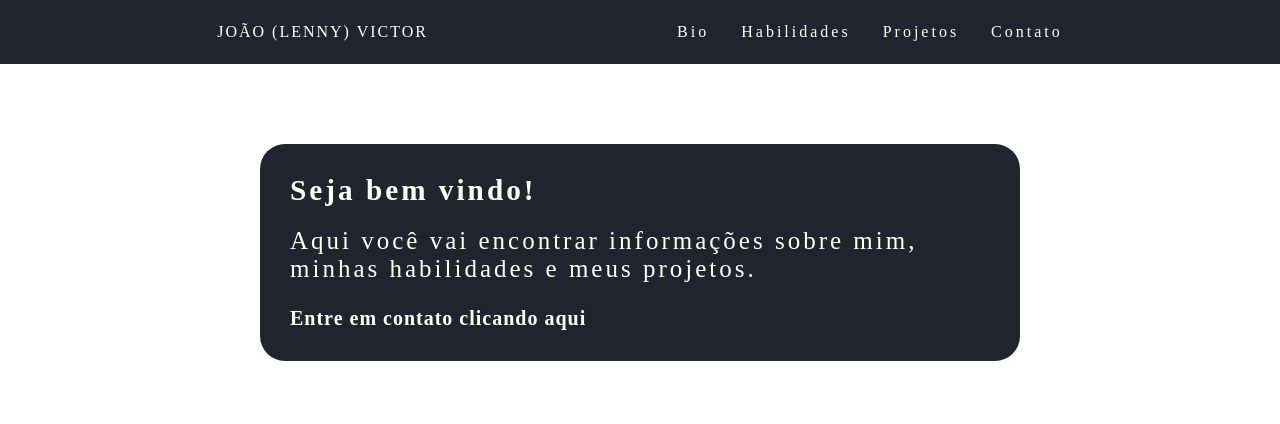
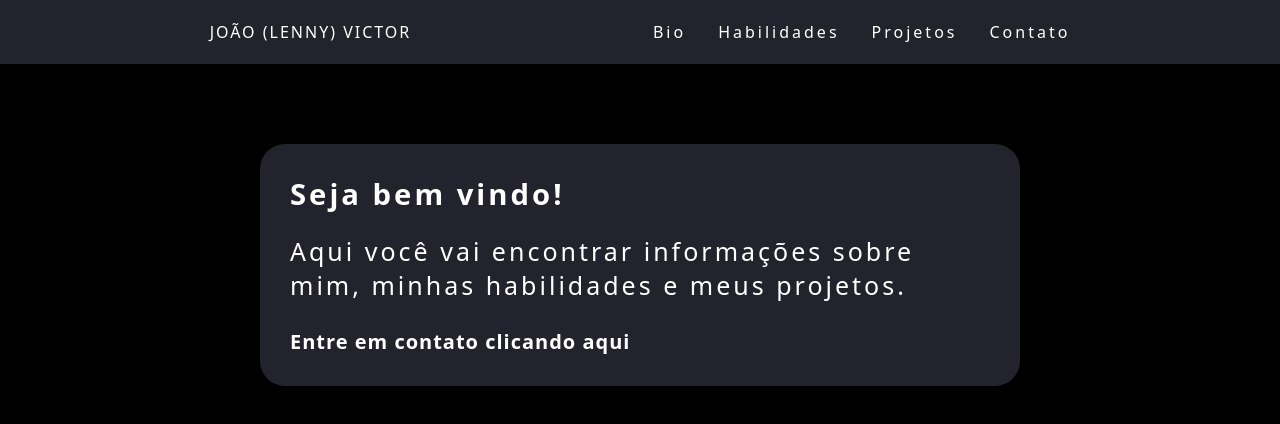
Before and after one commit to JVLENNY10/JVLENNY10.github.io, a React (Create React App) app: page / in a window 1280 px wide. Shown: the top 424 px of the page. Built offline with nearby package versions, Linux system fonts and the light colour scheme.

Commit message:
CSS - index.css
- Adicionando font-family;
- Adicionando backgrount-color.

```diff
--- a/src/css/index.css
+++ b/src/css/index.css
@@ -1,8 +1,10 @@
 * {
+  font-family: system-ui, -apple-system, Helvetica, Arial, sans-serif;
   margin: 0;
   padding: 0;
 }
 
 body {
+  background-color: rgb(0, 0, 0);
   overflow-x: hidden;
 }
```
